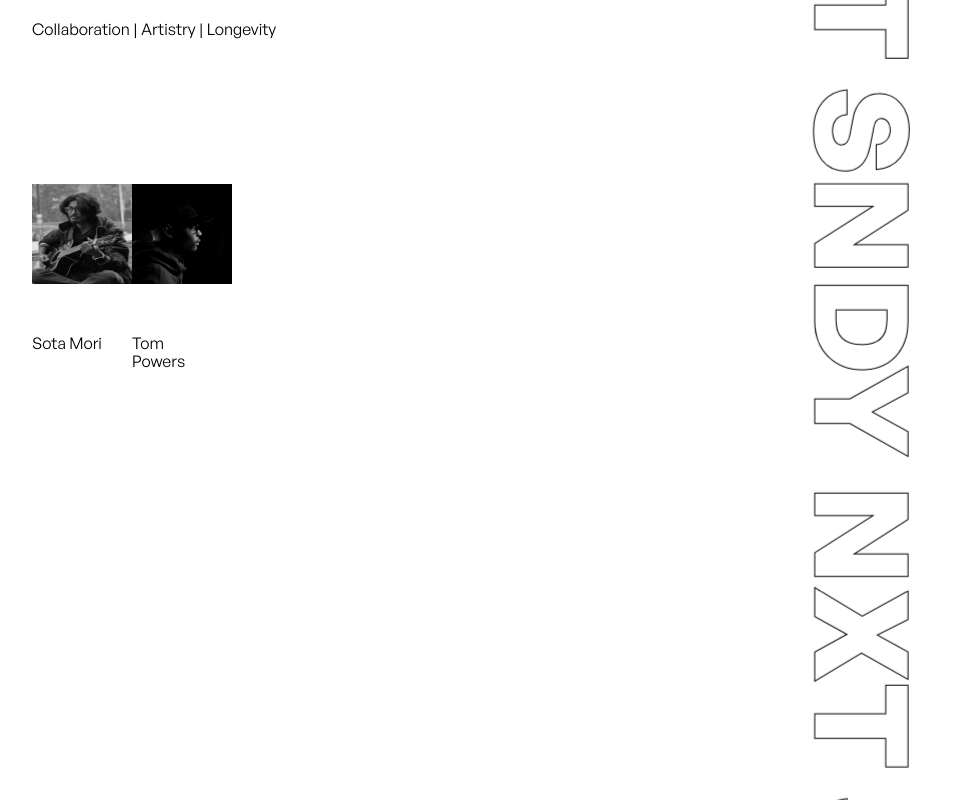
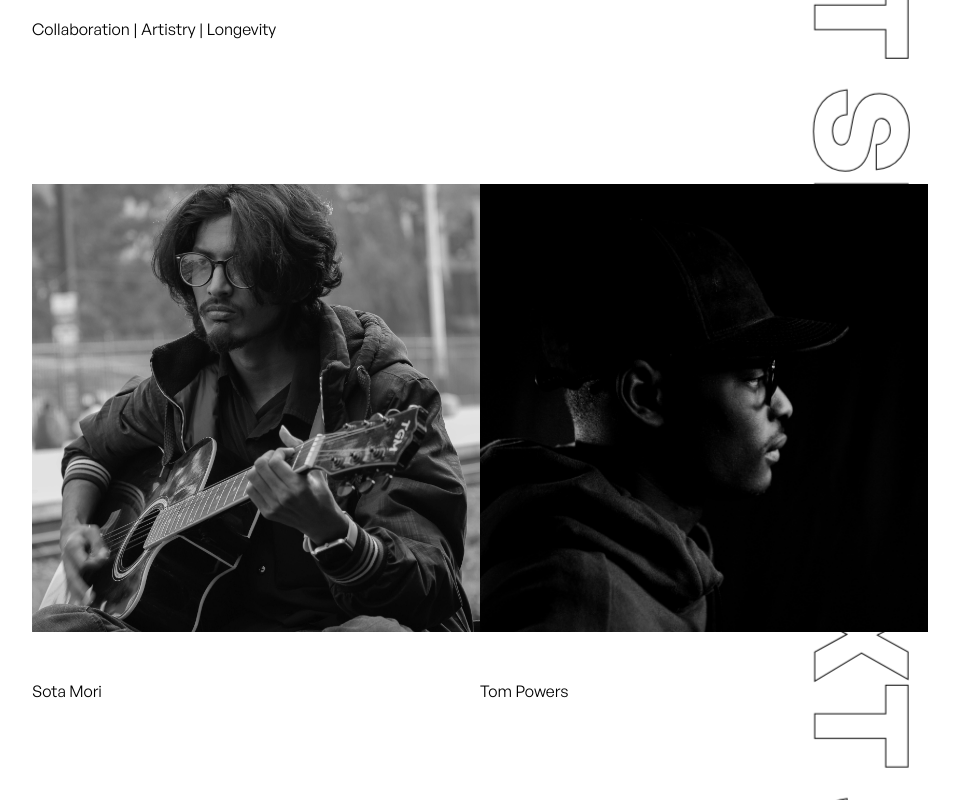
Before and after one commit to julianm09/nxtsndy-next, a Next.js app: page / in a window 1280 px wide. Shown: the part 935-1735 px from the top of the page, without its empty margins (160-1119 px from the left). Before the commit the page ends 1406 px from the top, so only its background shows below. Built offline with nearby package versions, Linux system fonts and the light colour scheme; a web font is replaced by a local one.

Commit message:
first commit

```diff
--- a/pages/index.js
+++ b/pages/index.js
@@ -201,14 +201,14 @@ export default function Home({ dark, scrollPosition }) {
 
         <ContainerUI>
           <ImageUI style={{top: -scrollPosition / 10 }}>
-            <Image width="100%" height="100%" src="/profile1.jpg"/>
+            <Image width={500} height={500} objectFit='cover' src="/profile1.jpg"/>
             <SubHeaderUI >
               Sota Mori
             </SubHeaderUI>
           </ImageUI>
 
           <ImageUI style={{top: -scrollPosition / 15 , left: scrollPosition / 10}}>
-            <Image width="100%" height="100%" src="/profile2.jpg"/>
+            <Image   width={500} height={500} objectFit='cover' src="/profile2.jpg"/>
             <SubHeaderUI >
               Tom Powers
             </SubHeaderUI>
```
